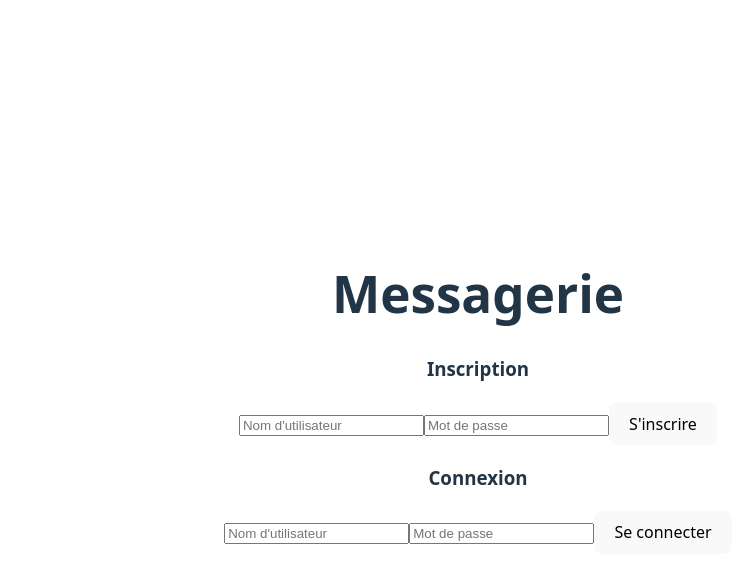
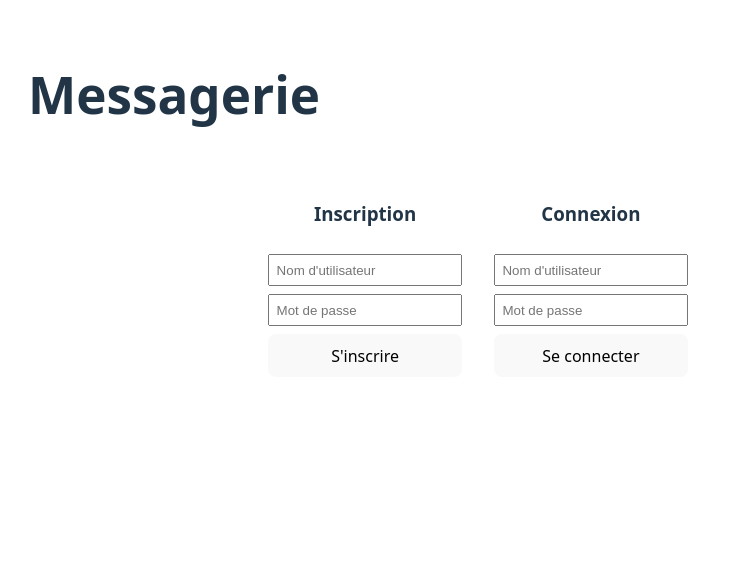
Before and after one commit to serroukh94/projet_web_M1, a React (Vite) app in the folder frontend/: page / in a window 1280 px wide. Shown: the top 582 px of the page, without its empty margins (162-902 px from the left). Built offline with nearby package versions, Linux system fonts and the light colour scheme.

Commit message:
Improve frontend styling and add logout

```diff
--- a/frontend/src/App.css
+++ b/frontend/src/App.css
@@ -1,5 +1,5 @@
 #root {
-  max-width: 1280px;
+  max-width: 900px;
   margin: 0 auto;
   padding: 2rem;
   text-align: center;
@@ -40,3 +40,75 @@
 .read-the-docs {
   color: #888;
 }
+
+/* Custom styles for the messaging app */
+.header {
+  display: flex;
+  justify-content: space-between;
+  align-items: center;
+  margin-bottom: 1.5rem;
+}
+
+.user-info {
+  display: flex;
+  align-items: center;
+  gap: 1rem;
+}
+
+.auth-forms {
+  display: flex;
+  gap: 2rem;
+  justify-content: center;
+}
+
+.main-content {
+  display: flex;
+  gap: 2rem;
+}
+
+.sidebar {
+  width: 220px;
+  background-color: #f9f9f9;
+  border-radius: 8px;
+  padding: 1rem;
+}
+
+.details {
+  flex-grow: 1;
+  background-color: #f9f9f9;
+  border-radius: 8px;
+  padding: 1rem;
+}
+
+.conversation-details ul {
+  list-style: none;
+  padding: 0;
+  text-align: left;
+  max-height: 300px;
+  overflow-y: auto;
+}
+
+.conversation-details li {
+  margin-bottom: 0.5rem;
+}
+
+.user-form {
+  margin-bottom: 1rem;
+  display: flex;
+  flex-direction: column;
+  gap: 0.5rem;
+}
+
+.user-form input {
+  padding: 0.4rem;
+}
+
+.conversation-list ul {
+  list-style: none;
+  padding: 0;
+}
+
+.logout {
+  background-color: #ff6666;
+  color: #fff;
+}
--- a/frontend/src/App.tsx
+++ b/frontend/src/App.tsx
@@ -197,34 +197,49 @@ function App() {
   }
 
   const userConvs = currentUser
-      ? conversations.filter((c) => c.participants.some((p) => String(p.id) === String(currentUser.id)))
+    ? conversations.filter((c) =>
+        c.participants.some((p) => String(p.id) === String(currentUser.id)),
+      )
     : [];
 
   const otherUsers = currentUser
     ? users.filter((u) => u.id !== currentUser.id)
     : [];
 
+  function handleLogout() {
+    localStorage.removeItem('token');
+    window.location.reload();
+  }
+
   return (
     <div className="App">
+      <header className="header">
         <h1>Messagerie</h1>
+        {currentUser && (
+          <div className="user-info">
+            <span>Bienvenue {currentUser.username}</span>
+            <button className="logout" onClick={handleLogout}>
+              Déconnexion
+            </button>
+          </div>
+        )}
+      </header>
       {!currentUser && (
-          <div>
+        <div className="auth-forms">
           <RegisterForm onRegister={handleRegister} />
           <LoginForm onLogin={handleLogin} />
         </div>
       )}
       {currentUser && (
-            <div style={{ display: 'flex', gap: '2rem', marginTop: '1rem' }}>
-              <div>
-                <h2>Bienvenue {currentUser.username}</h2>
+        <div className="main-content">
+          <div className="sidebar">
             {otherUsers.length > 0 && (
-                    <div>
+              <div className="start-conv">
                 <h4>Démarrer une conversation</h4>
                 {otherUsers.map((u) => (
                   <button
                     key={u.id}
                     onClick={() => handleStartConversation(u)}
-                              style={{ marginRight: '0.5rem' }}
                   >
                     Avec {u.username}
                   </button>
@@ -236,10 +251,12 @@ function App() {
               onSelect={handleSelectConv}
             />
           </div>
+          <div className="details">
             <ConversationDetails
               conversation={selectedConv}
               onSendMessage={handleSendMessage}
             />
+          </div>
         </div>
       )}
     </div>
--- a/frontend/src/components/ConversationDetails.tsx
+++ b/frontend/src/components/ConversationDetails.tsx
@@ -7,9 +7,8 @@ type Props = {
 };
 
 export default function ConversationDetails({ conversation, onSendMessage }: Props) {
-  if (!conversation) return <div>Sélectionnez une conversation</div>;
-
   const [text, setText] = useState('');
+  if (!conversation) return <div className="conversation-details">Sélectionnez une conversation</div>;
 
 
 
@@ -21,7 +20,7 @@ export default function ConversationDetails({ conversation, onSendMessage }: Pro
   }
 
   return (
-    <div>
+    <div className="conversation-details">
       <h3>Détails de la conversation</h3>
       <ul>
         {conversation.messages.map((m) => (
--- a/frontend/src/components/ConversationList.tsx
+++ b/frontend/src/components/ConversationList.tsx
@@ -7,7 +7,7 @@ type Props = {
 
 export default function ConversationList({ conversations, onSelect }: Props) {
   return (
-    <div>
+    <div className="conversation-list">
       <h3>Conversations</h3>
       <ul>
         {conversations.map((c) => {
--- a/frontend/src/components/LoginForm.tsx
+++ b/frontend/src/components/LoginForm.tsx
@@ -15,7 +15,7 @@ export default function LoginForm({ onLogin }: Props) {
   }
 
   return (
-    <form onSubmit={handleSubmit} style={{ marginBottom: '1rem' }}>
+    <form onSubmit={handleSubmit} className="user-form">
       <h3>Connexion</h3>
       <input
         placeholder="Nom d'utilisateur"
--- a/frontend/src/components/RegisterForm.tsx
+++ b/frontend/src/components/RegisterForm.tsx
@@ -15,7 +15,7 @@ export default function RegisterForm({ onRegister }: Props) {
   }
 
   return (
-    <form onSubmit={handleSubmit} style={{ marginBottom: '1rem' }}>
+    <form onSubmit={handleSubmit} className="user-form">
       <h3>Inscription</h3>
       <input
         placeholder="Nom d'utilisateur"
--- a/frontend/src/components/UserForm.tsx
+++ b/frontend/src/components/UserForm.tsx
@@ -14,7 +14,7 @@ export default function UserForm({ onCreate }: Props) {
   }
 
   return (
-    <form onSubmit={handleSubmit} style={{ marginBottom: '1rem' }}>
+    <form onSubmit={handleSubmit} className="user-form">
       <input
         value={name}
         onChange={(e) => setName(e.target.value)}
--- a/frontend/src/components/UsersList.tsx
+++ b/frontend/src/components/UsersList.tsx
@@ -7,7 +7,7 @@ type Props = {
 
 export default function UsersList({ users, onSelect }: Props) {
   return (
-    <div>
+    <div className="users-list">
       <h3>Utilisateurs</h3>
       <ul>
         {users.map((u) => (
--- a/frontend/src/index.css
+++ b/frontend/src/index.css
@@ -3,9 +3,9 @@
   line-height: 1.5;
   font-weight: 400;
 
-  color-scheme: light dark;
-  color: rgba(255, 255, 255, 0.87);
-  background-color: #242424;
+  color-scheme: light;
+  color: #213547;
+  background-color: #f5f5f5;
 
   font-synthesis: none;
   text-rendering: optimizeLegibility;
@@ -24,8 +24,6 @@ a:hover {
 
 body {
   margin: 0;
-  display: flex;
-  place-items: center;
   min-width: 320px;
   min-height: 100vh;
 }
```
Lines whose indentation alone changed are shown as unchanged.
